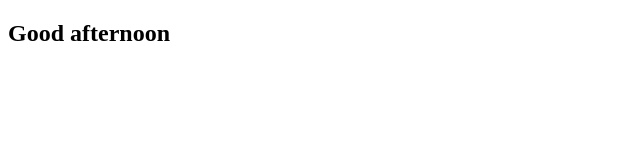
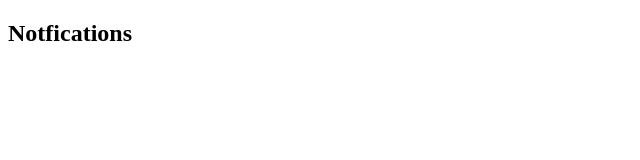
Before and after one commit to brooke-stanley-agina/sem4-trial, a plain HTML site: page index.html in a window 1280 px wide. Shown: the full height of the page, 0-640 px from the left. Drawn offline with Linux system fonts and the light colour scheme.

Commit message:
changed to notfications

```diff
--- a/index.html
+++ b/index.html
@@ -6,6 +6,6 @@
     <title>Sem4Trial</title>
 </head>
 <body>
-<h2>Good afternoon</h2>
+<h2>Notfications</h2>
 </body>
 </html>
```
